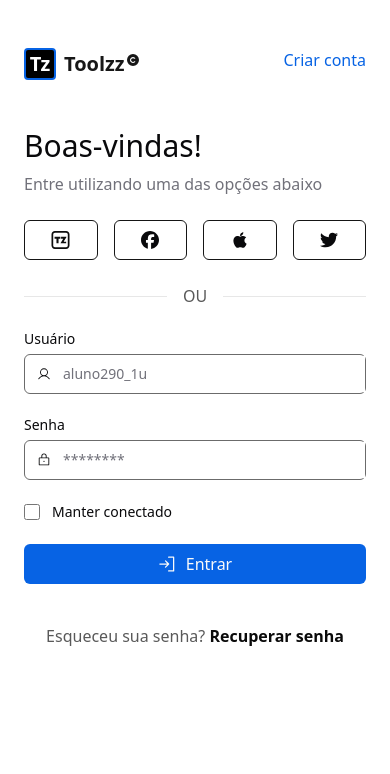
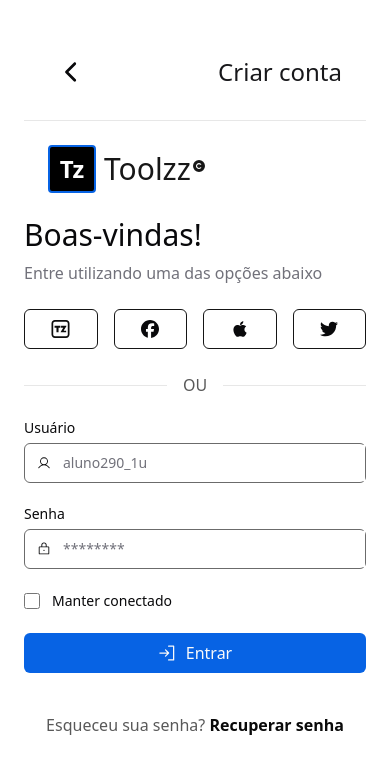
Before and after one commit to doiska/teste-toolzz, a React (Vite) app in the folder web/: page / in a window 390 px wide. Shown: the top 774 px of the page. Built offline with nearby package versions, Linux system fonts and the light colour scheme.

Commit message:
feat: mobile and desktop header

```diff
--- a/web/src/components/header.tsx
+++ b/web/src/components/header.tsx
@@ -1,20 +1,56 @@
-import { FaCopyright } from "react-icons/fa6";
+import {
+  FaChevronLeft,
+  FaCopyright
+} from "react-icons/fa6";
 
 export function Header() {
   return (
-      <header className="flex justify-between py-6">
+      <>
+        <HeaderMain />
+        <HeaderMobile />
+      </>
+  );
+}
+
+function HeaderMain() {
+  return (
+      <header className="hidden lg:flex justify-between py-6">
         <div className="flex gap-2 items-center">
           <div className="flex items-center justify-center size-8 bg-black border-2 border-primary rounded">
             <span className="text-xl font-bold text-white p-0.5">Tz</span>
           </div>
-          <div className="relative text-xl font-bold text-neutral-900">
+          <div className="relative text-xl font-bold text-neutral-900 dark:text-accent-foreground">
             <span>Toolzz</span>
             <FaCopyright className="inline-block text-xs ml-0.5 -translate-y-1.5" />
           </div>
         </div>
-        <a className="text-primary font-medium">
+        <a href="/auth/register" className="text-primary font-medium">
           Criar conta
         </a>
       </header>
   );
 }
+
+function HeaderMobile() {
+  return (
+      <header className="flex flex-col gap-6 lg:hidden">
+        <div className="flex items-center justify-between border-b border-neutral-900/10 dark:border-[#2e2e2e] p-6">
+          <button className="size-12 rounded-full border border-white">
+            <FaChevronLeft className="size-full p-3" />
+          </button>
+          <a href="/auth/register" className="text-accent-foreground font-medium text-2xl">
+              Criar conta
+          </a>
+        </div>
+        <div className="flex gap-2 items-center px-6">
+          <div className="flex items-center justify-center size-12 bg-black border-2 border-primary rounded">
+            <span className="text-2xl font-bold text-white">Tz</span>
+          </div>
+          <div className="relative text-3xl font-medium text-neutral-900 dark:text-accent-foreground">
+            <span>Toolzz</span>
+            <FaCopyright className="inline-block text-xs ml-0.5 -translate-y-1.5" />
+          </div>
+        </div>
+      </header>
+  );
+}
```
